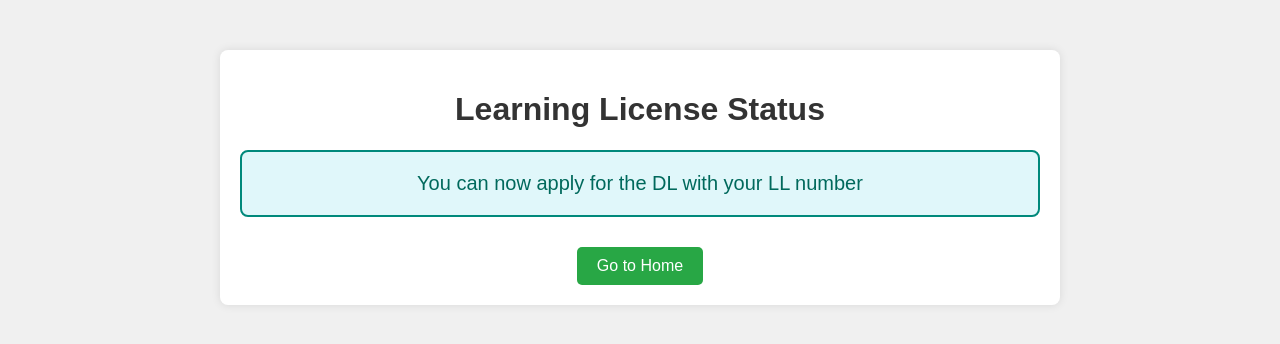
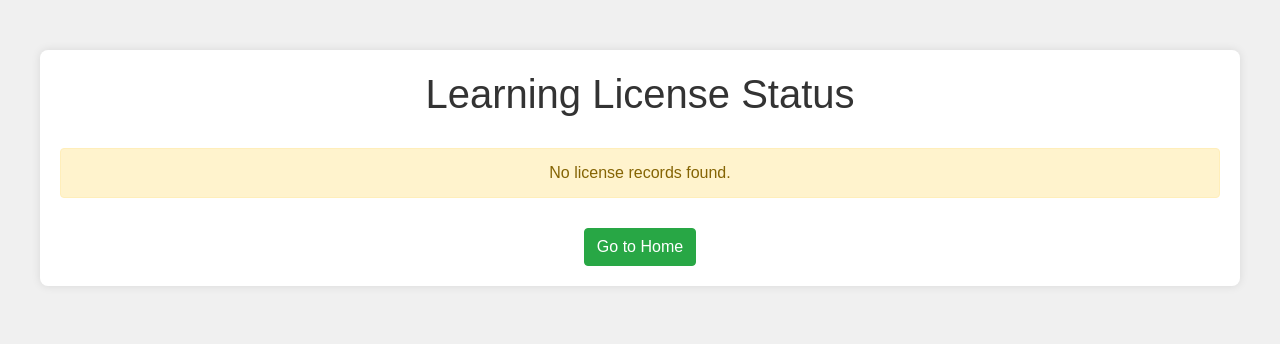
Before and after one commit to chinmaynaik-hub/QRbased-drivinglicense, a PHP site: page /lldis.php in a window 1280 px wide. Shown: the top 344 px of the page. Run offline with PHP 8.4, Linux system fonts and the light colour scheme; the visitor is signed in with stand-in values (Sample User, id 1); tables that the repository leaves empty or names only in its code hold one stand-in row (values such as "Sample post"); data that the repository does not hold is empty.

Commit message:
updated checking ll status logic

```diff
--- a/lldis.php
+++ b/lldis.php
@@ -7,6 +7,24 @@ if (!isset($_SESSION['aadhar']) || !isset($_SESSION['status'])) {
 
 $aadhar = $_SESSION['aadhar'];
 $status = $_SESSION['status'];
+
+// Fetch license details from database
+require_once('config/Connection.php');
+$obj = new Connection();
+$db = $obj->getNewConnection();
+
+$sql = "SELECT l.license_id, l.licenseNumber, p.name, p.fatherName, p.aadhar, p.dob,
+        vc.classCode, vc.classDescription, r.rtoName, r.rtoCode, l.status
+        FROM licenses l
+        JOIN person p ON l.person_id = p.person_id
+        JOIN vehicleclasses vc ON l.class_id = vc.class_id
+        JOIN rtooffices r ON l.rto_id = r.rto_id
+        WHERE p.aadhar = ? AND l.licenseType = 'LL'";
+
+$stmt = $db->prepare($sql);
+$stmt->bind_param("s", $aadhar);
+$stmt->execute();
+$res = $stmt->get_result();
 ?>
 
 <!DOCTYPE html>
@@ -16,6 +34,7 @@ $status = $_SESSION['status'];
     <meta http-equiv="X-UA-Compatible" content="IE=edge">
     <title>LL Status</title>
     <meta name="viewport" content="width=device-width, initial-scale=1">
+    <link rel="stylesheet" href="assets/css/bootstrap.min.css">
     <style>
         body {
             font-family: Arial, sans-serif;
@@ -24,7 +43,7 @@ $status = $_SESSION['status'];
             padding: 0;
         }
         .container {
-            max-width: 800px;
+            max-width: 1200px;
             margin: 50px auto;
             padding: 20px;
             background-color: #fff;
@@ -34,55 +53,71 @@ $status = $_SESSION['status'];
         h1 {
             text-align: center;
             color: #333;
-        }
-        .status {
-            font-size: 20px;
-            text-align: center;
-            margin: 20px 0;
-            padding: 20px;
-            background-color: #e0f7fa;
-            border: 2px solid #00897b;
-            border-radius: 8px;
-            color: #00695c;
-        }
-        .status.pending {
-            background-color: #ffebee;
-            border: 2px solid #d32f2f;
-            color: #c62828;
-        }
-        .btn-success {
-            display: inline-block;
-            font-size: 16px;
-            padding: 10px 20px;
-            color: #fff;
-            background-color: #28a745;
-            border: none;
-            border-radius: 5px;
-            text-decoration: none;
-            text-align: center;
-            cursor: pointer;
-            transition: background-color 0.3s ease;
-        }
-        .btn-success:hover {
-            background-color: #218838;
+            margin-bottom: 30px;
         }
         .btn-container {
             text-align: center;
             margin-top: 30px;
+        }
+        .table {
+            margin-top: 20px;
         }
     </style>
 </head>
 <body>
     <div class="container">
         <h1>Learning License Status</h1>
-        <?php if ($status == 0): ?>
-            <div class="status pending">Pending</div>
+
+        <?php if ($res->num_rows > 0): ?>
+            <form method="post">
+                <table class="table table-striped table-bordered">
+                    <thead class="thead-dark text-center">
+                        <tr>
+                            <th scope="col">License Number</th>
+                            <th scope="col">Name</th>
+                            <th scope="col">Last Name</th>
+                            <th scope="col">Aadhar</th>
+                            <th scope="col">DOB</th>
+                            <th scope="col">Vehicle Class</th>
+                            <th scope="col">RTO</th>
+                            <th scope="col">Learner Status</th>
+                        </tr>
+                    </thead>
+                    <tbody>
+                        <?php while ($row = $res->fetch_assoc()) : ?>
+                            <tr>
+                                <td><?php echo $row['licenseNumber'] ?></td>
+                                <td><?php echo $row['name'] ?></td>
+                                <td><?php echo $row['fatherName'] ?></td>
+                                <td><?php echo $row['aadhar'] ?></td>
+                                <td><?php echo $row['dob'] ?></td>
+                                <td><?php echo $row['classCode'] . ' - ' . $row['classDescription'] ?></td>
+                                <td><?php echo $row['rtoName'] . ' (' . $row['rtoCode'] . ')' ?></td>
+                                <td>
+                                    <span class="badge badge-<?php echo $row['status'] == 1 ? 'success' : ($row['status'] == 0 ? 'warning' : 'danger'); ?>">
+                                        <?php echo $row['status'] == 1 ? 'Approved' : ($row['status'] == 0 ? 'Pending' : 'Rejected'); ?>
+                                    </span>
+                                </td>
+                            </tr>
+                        <?php endwhile; ?>
+                    </tbody>
+                </table>
+            </form>
         <?php else: ?>
-            <div class="status">You can now apply for the DL with your LL number</div>
+            <div class="alert alert-warning text-center">No license records found.</div>
         <?php endif; ?>
+
         <div class="btn-container">
-            <a href="index.php" class="btn-success">Go to Home</a>
+            <a href="index.php" class="btn btn-success">Go to Home</a>
         </div>
     </div>
+
+    <script src="assets/js/jquery/jquery-2.2.4.min.js"></script>
+    <script src="assets/js/bootstrap/bootstrap.min.js"></script>
 </body>
 </html>
+
+<?php
+$stmt->close();
+$db->close();
+?>
```
Also changed, not shown: checkLLStatus.php (+7 -3 lines).
